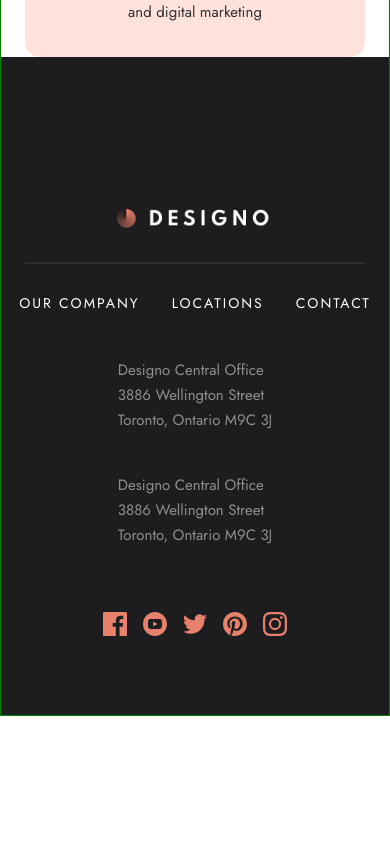
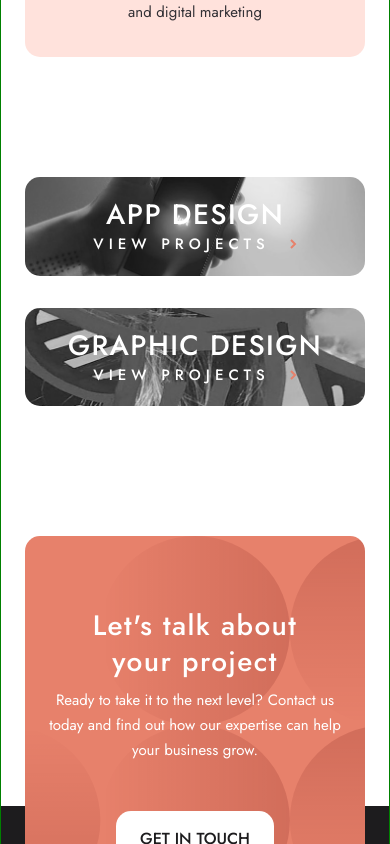
Before and after one commit to Sasa-Tausan/designo, a React (Vite) app: page /project in a window 390 px wide. Shown: the part 3420-4264 px from the top of the page. Before the commit the page ends 4136 px from the top, so only its background shows below. Built offline with nearby package versions, Linux system fonts and the light colour scheme.

Commit message:
finished project pages

```diff
--- a/src/components/Footer.jsx
+++ b/src/components/Footer.jsx
@@ -1,16 +1,16 @@
-import { useContext } from 'react';
-import { Link, NavLink } from 'react-router-dom';
-import MyContext from './MyContext';
-import SocialLinks from './SocialLinks';
-import { logoLight } from '../images';
-import { menuList } from '../assets/data';
+import { useContext } from "react";
+import { Link, NavLink } from "react-router-dom";
+import MyContext from "./MyContext";
+import SocialLinks from "./SocialLinks";
+import { logoLight } from "../images";
+import { menuList } from "../assets/data";
 
 const Footer = () => {
   const { path } = useContext(MyContext);
   return (
-    <footer className='bg-dark d-flex'>
-      <div className='container d-flex flex-col align-center'>
-        {/* {path !== "/contact" && (
+    <footer className="bg-dark d-flex">
+      <div className="container d-flex flex-col align-center">
+        {path !== "/contact" && (
           <div className="footer-top d-flex align-center space-between br-15">
             <div className="footer-header-content d-flex flex-col">
               <h2 className="heading-two medium text-clr-white">
@@ -28,22 +28,22 @@ const Footer = () => {
               get in touch
             </Link>
           </div>
-        )} */}
+        )}
 
-        <div className='footer-bottom d-flex flex-col'>
-          <div className='d-flex align-center space-between'>
-            <Link to='/'>
-              <img src={logoLight} alt='' className='logo' />
+        <div className="footer-bottom d-flex flex-col">
+          <div className="d-flex align-center space-between">
+            <Link to="/">
+              <img src={logoLight} alt="" className="logo" />
             </Link>
-            <hr className='mobile-divider' />
-            <nav className='footer-nav d-flex align-center'>
+            <hr className="mobile-divider" />
+            <nav className="footer-nav d-flex align-center">
               {menuList.map((item, index) => {
                 const { path, name } = item;
                 return (
                   <NavLink
                     key={index}
                     to={path}
-                    className='nav-item text-clr-white ls-2 uppercase '
+                    className="nav-item text-clr-white ls-2 uppercase "
                   >
                     {name}
                   </NavLink>
@@ -51,15 +51,15 @@ const Footer = () => {
               })}
             </nav>
           </div>
-          <hr className='divider' />
-          <div className=' d-flex align-center space-between'>
-            <div className='address-content d-flex align-center'>
-              <div className='address d-flex flex-col body-text text-clr-white opacity-50'>
+          <hr className="divider" />
+          <div className=" d-flex align-center space-between">
+            <div className="address-content d-flex align-center">
+              <div className="address d-flex flex-col body-text text-clr-white opacity-50">
                 <p>Designo Central Office </p>
                 <p>3886 Wellington Street</p>
                 <p>Toronto, Ontario M9C 3J</p>
               </div>
-              <div className='address d-flex flex-col body-text text-clr-white opacity-50'>
+              <div className="address d-flex flex-col body-text text-clr-white opacity-50">
                 <p>Designo Central Office </p>
                 <p>3886 Wellington Street</p>
                 <p>Toronto, Ontario M9C 3J</p>
--- a/src/components/Project.jsx
+++ b/src/components/Project.jsx
@@ -1,37 +1,72 @@
-import { useContext } from 'react';
-import MyContext from './MyContext';
+import { useContext } from "react";
+import { Link } from "react-router-dom";
+import MyContext from "./MyContext";
+import { iconRightArrow } from "../images";
 
 const Project = () => {
   const { selectedProjectPage, handleSelectedProjectPage } =
     useContext(MyContext);
 
   console.log(selectedProjectPage);
-  const { name, text, bgClass, projects } = selectedProjectPage;
+  const { name, text, bgClass, projects, design } = selectedProjectPage;
   return (
-    <main className='container page-wrapper '>
+    <main className="container page-wrapper ">
       <section
         className={`project-hero-section bg-project-hero-section ${bgClass} d-flex align-center justify-center  `}
       >
-        <div className='project-hero-article d-flex flex-col align-center'>
-          <h1 className='heading-one text-clr-white medium capitalize '>
+        <div className="project-hero-article d-flex flex-col align-center">
+          <h1 className="heading-one text-clr-white medium capitalize ">
             {name}
           </h1>
-          <p className='body-text text-clr-white'>{text}</p>
+          <p className="body-text text-clr-white">{text}</p>
         </div>
       </section>
-      <section className='project-grid'>
+      <section className="project-grid">
         {projects.map((item, index) => {
           const { img, title, cardText } = item;
           return (
-            <a href='#' key={index} className='card '>
-              <img src={img} alt='' className='card-image' />
-              <div className='card-content'>
-                <h3 className='heading-three text-clr-peach medium ls-5 uppercase'>
+            <a href="#" key={index} className="card ">
+              <img src={img} alt="" className="card-image" />
+              <div className="card-content">
+                <h3 className="heading-three text-clr-peach medium ls-5 uppercase">
                   {title}
                 </h3>
-                <p className='body-text text-clr-dark-grey'>{cardText}</p>
+                <p className="body-text text-clr-dark-grey">{cardText}</p>
               </div>
             </a>
+          );
+        })}
+      </section>
+      <section className="project-page-section d-flex align-center space-between">
+        {design.map((item, index) => {
+          const {
+            name,
+            images: { desktop, tablet, mobile },
+          } = item;
+          return (
+            <Link
+              to="/project"
+              key={index}
+              className="project-link relative d-flex align-center justify-center"
+              onClick={() => handleSelectedProjectPage(name)}
+            >
+              <picture>
+                <source media="(max-width: 375px)" srcSet={mobile} />
+                <source media="(max-width:768px )" srcSet={tablet} />
+                <img src={desktop} alt="" className="br-15" />
+              </picture>
+              <div className=" absolute d-flex flex-col align-center">
+                <h2 className="heading-two text-clr-white medium uppercase">
+                  {name}
+                </h2>
+                <div className="d-flex align-center space-between gap-20">
+                  <p className="fs-15 text-clr-white medium uppercase ls-5">
+                    view projects
+                  </p>
+                  <img src={iconRightArrow} alt="" />
+                </div>
+              </div>
+            </Link>
           );
         })}
       </section>
--- a/src/index.css
+++ b/src/index.css
@@ -42,7 +42,7 @@ a {
 
 /* set up the body */
 body {
-  font-family: 'Jost', sans-serif;
+  font-family: "Jost", sans-serif;
 
   font-weight: normal;
 
@@ -334,7 +334,7 @@ header {
 
 .home-hero-section.active::before {
   position: absolute;
-  content: '';
+  content: "";
 
   width: 100%;
   height: 100%;
@@ -380,7 +380,7 @@ header {
 
 .project-link:hover::before {
   position: absolute;
-  content: '';
+  content: "";
   width: 100%;
   height: 100%;
 
@@ -462,15 +462,15 @@ header {
 }
 
 .bg-app {
-  background-image: url('../src/assets/app-design/desktop/bg-pattern-intro-app.svg');
+  background-image: url("../src/assets/app-design/desktop/bg-pattern-intro-app.svg");
 }
 
 .bg-web {
-  background-image: url('../src/assets/web-design/desktop/bg-pattern-intro-web.svg');
+  background-image: url("../src/assets/web-design/desktop/bg-pattern-intro-web.svg");
 }
 
 .bg-graphic {
-  background-image: url('../src/assets/graphic-design/desktop/bg-pattern-intro-graphic.svg');
+  background-image: url("../src/assets/graphic-design/desktop/bg-pattern-intro-graphic.svg");
 }
 
 .project-grid {
@@ -510,6 +510,12 @@ header {
   border-bottom-right-radius: 15px;
 }
 
+.project-page-section {
+  gap: 2rem;
+
+  margin-bottom: 20rem;
+}
+
 /* ========== FOOTER COMPONENT ========== */
 footer {
   padding-top: 15rem;
@@ -524,7 +530,7 @@ footer {
 
   gap: 3rem;
   background-color: var(--clr-prim-peach);
-  background-image: url('../src/assets/shared/desktop/bg-pattern-call-to-action.svg');
+  background-image: url("../src/assets/shared/desktop/bg-pattern-call-to-action.svg");
   background-repeat: no-repeat;
   background-size: cover;
   background-position: center;
@@ -678,6 +684,12 @@ footer {
     display: none;
   }
 
+  /* ========== PROJECT COMPONENT ========== */
+  .project-page-section {
+    flex-direction: column;
+    margin-bottom: 25rem;
+  }
+
   /* ========== FOOTER COMPONENT ========== */
   footer {
     padding-top: 5rem;
@@ -800,6 +812,12 @@ footer {
     align-self: center;
   }
 
+  /* ========== PROJECT COMPONENT ========== */
+  .project-page-section {
+    width: calc(100% - 3rem);
+    margin-bottom: 25rem;
+  }
+
   /* ========== FOOTER COMPONENT ========== */
 
   .footer-top {
@@ -809,7 +827,8 @@ footer {
     display: none;
   }
 
-  .footer-bottom > div {
+  .footer-bottom > div,
+  .footer-bottom > div nav {
     flex-direction: column;
     gap: 2rem;
   }
@@ -853,7 +872,7 @@ footer {
   .bg-app,
   .bg-web,
   .bg-graphic {
-    background-image: url('../src/assets/home/desktop/bg-pattern-hero-home.svg');
+    background-image: url("../src/assets/home/desktop/bg-pattern-hero-home.svg");
   }
 
   .project-grid {
```
